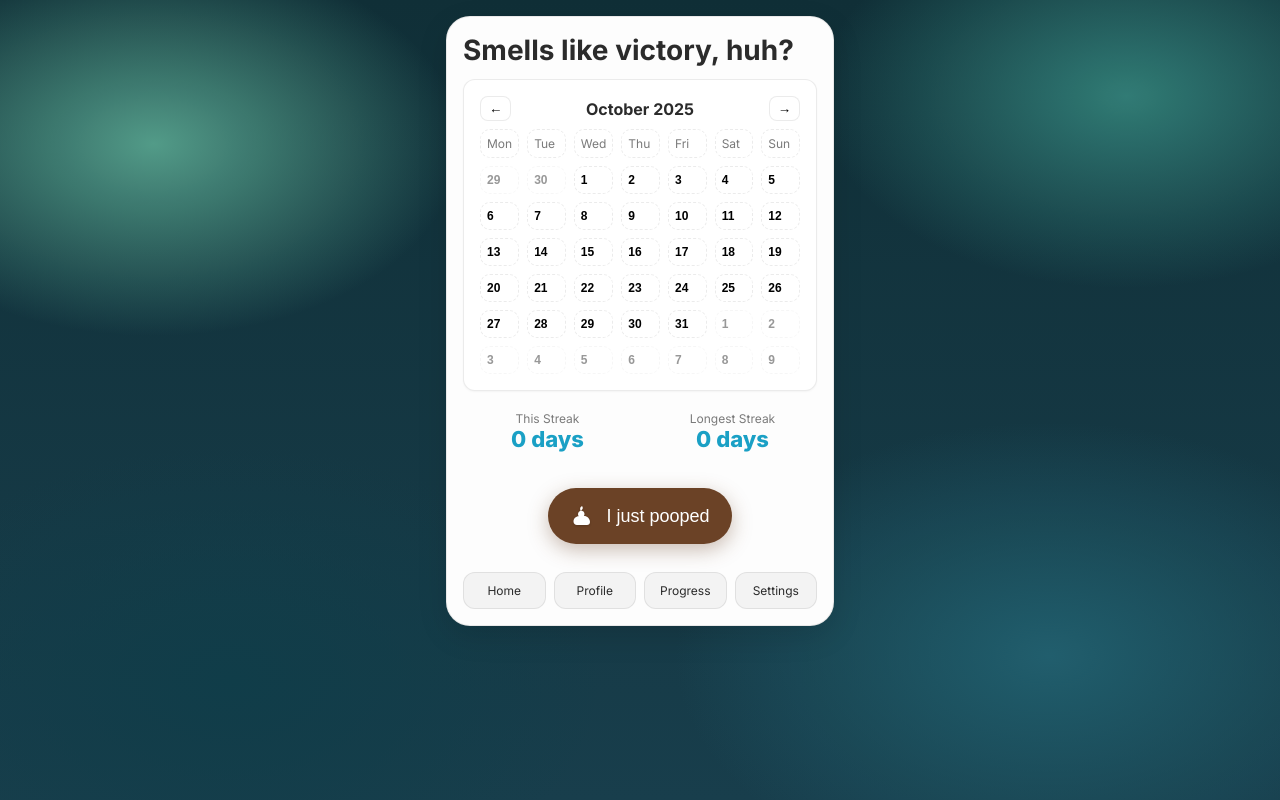
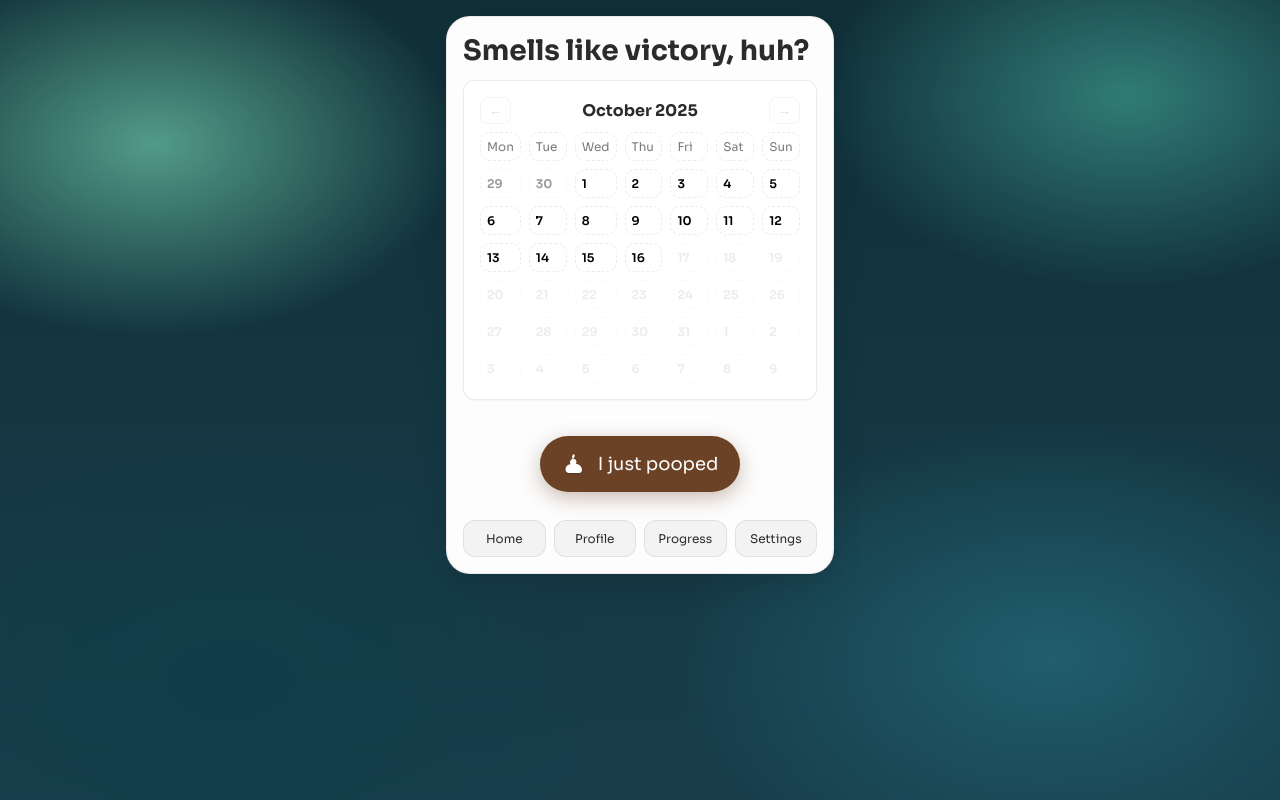
Before and after one commit to jrienda/https---github.com-jrienda-poopr, a Next.js app: page / in a window 1280 px wide. Built offline with nearby package versions, Linux system fonts and the light colour scheme.

Commit message:
feat: 5-option consistency grid + centered buttons; limit calendar to today and data earliest; Sora font applied globally; flowing animated gradient

```diff
--- a/app/globals.css
+++ b/app/globals.css
@@ -24,6 +24,10 @@ body {
   color: var(--text);
   -webkit-font-smoothing: antialiased;
   -moz-osx-font-smoothing: grayscale;
+}
+/* Ensure Sora applies to all text elements */
+body, h1, h2, h3, h4, h5, h6, p, a, span, button, input, textarea, label, div {
+  font-family: inherit;
 }
 
 /* Dynamic 4‑point animated gradient background */
@@ -269,6 +273,23 @@ body::after {
   background: #fff8f3;
 }
 
+/* 5-option Bristol simplified grid */
+.chart5 {
+  display: grid;
+  grid-template-columns: repeat(3, 1fr);
+  grid-auto-rows: 72px;
+  gap: 8px;
+}
+.chart5 button {
+  border: 1px solid var(--ring);
+  border-radius: 12px;
+  background: #fff;
+  padding: 8px 10px;
+  text-align: center;
+  display: flex; align-items: center; justify-content: center;
+}
+.chip-label { font-weight: 700; }
+
 .actions { display: flex; gap: 8px; justify-content: flex-end; margin-top: 12px; }
 .actions button { padding: 10px 14px; border-radius: 10px; border: 1px solid var(--ring); cursor: pointer; }
 .primary { background: var(--poop); color: white; border-color: var(--poop); }
--- a/app/layout.tsx
+++ b/app/layout.tsx
@@ -1,8 +1,8 @@
 import "./globals.css";
 import type { Metadata } from "next";
-import { Inter } from "next/font/google";
+import { Sora } from "next/font/google";
 
-const inter = Inter({ subsets: ["latin"] });
+const font = Sora({ subsets: ["latin"], weight: ["300","400","600","700","800"] });
 
 export const metadata: Metadata = {
   title: "PooPr",
@@ -16,7 +16,7 @@ export default function RootLayout({
 }) {
   return (
     <html lang="en">
-      <body className={inter.className}>{children}</body>
+      <body className={font.className}>{children}</body>
     </html>
   );
 }
--- a/app/page.tsx
+++ b/app/page.tsx
@@ -72,6 +72,8 @@ function MonthCalendar({
   onNext,
   onDayClick,
   streakKeys,
+  canGoNext,
+  canGoPrev,
 }: {
   entries: PoopEntry[];
   year: number;
@@ -80,6 +82,8 @@ function MonthCalendar({
   onNext: () => void;
   onDayClick?: (d: Date) => void;
   streakKeys?: Set<string>;
+  canGoNext: boolean;
+  canGoPrev: boolean;
 }) {
 
   const days = useMemo(() => {
@@ -115,11 +119,11 @@ function MonthCalendar({
   return (
     <div className="card">
       <div className="row" style={{ justifyContent: "space-between", marginBottom: 8 }}>
-        <button aria-label="Previous month" onClick={onPrev} style={{ border: "1px solid var(--ring)", borderRadius: 8, padding: "4px 8px", background: "#fff", cursor: "pointer" }}>
+        <button aria-label="Previous month" onClick={() => { if (canGoPrev) onPrev(); }} disabled={!canGoPrev} style={{ border: "1px solid var(--ring)", borderRadius: 8, padding: "4px 8px", background: "#fff", cursor: canGoPrev ? "pointer" : "not-allowed", opacity: canGoPrev ? 1 : 0.5 }}>
           ←
         </button>
         <div style={{ fontWeight: 700 }}>{monthName}</div>
-        <button aria-label="Next month" onClick={onNext} style={{ border: "1px solid var(--ring)", borderRadius: 8, padding: "4px 8px", background: "#fff", cursor: "pointer" }}>
+        <button aria-label="Next month" onClick={() => { if (canGoNext) onNext(); }} disabled={!canGoNext} style={{ border: "1px solid var(--ring)", borderRadius: 8, padding: "4px 8px", background: "#fff", cursor: canGoNext ? "pointer" : "not-allowed", opacity: canGoNext ? 1 : 0.5 }}>
           →
         </button>
       </div>
@@ -133,14 +137,16 @@ function MonthCalendar({
           const isCurrentMonth = d.getMonth() === month;
           const has = entryKeys.has(toKey(d));
           const k = toKey(d);
+          const isFuture = +startOfDay(d) > +startOfDay(new Date());
           const inStreak = streakKeys?.has(k);
           return (
             <button
               key={d.toISOString() || Math.random()}
               className={`day${has ? " pooped" : ""}${inStreak ? " streak" : ""}`}
               aria-label={d.toDateString()}
-              style={{ opacity: isCurrentMonth ? 1 : 0.4, background: "#fff", border: "1px dashed var(--ring)", borderRadius: 10, cursor: "pointer" }}
-              onClick={() => onDayClick?.(d)}
+              disabled={isFuture}
+              style={{ opacity: isFuture ? 0.25 : (isCurrentMonth ? 1 : 0.4), background: "#fff", border: "1px dashed var(--ring)", borderRadius: 10, cursor: isFuture ? "default" : "pointer" }}
+              onClick={() => { if (!isFuture) onDayClick?.(d); }}
             >
               <div className="day-date">{formatDateNum(d)}</div>
               {has ? <div className="poop-dot" title="Pooped" /> : null}
@@ -154,7 +160,7 @@ function MonthCalendar({
 
 type Draft = {
   whenIso: string;
-  bristolType: 1 | 2 | 3 | 4 | 5 | 6 | 7;
+  bristolType: 1 | 2 | 3 | 4 | 5 | 6 | 7; // keeping for storage compatibility; we'll map 5-option to these
   hadBlood: boolean;
 };
 
@@ -227,39 +233,34 @@ function PoopForm({
         <h3 style={{ margin: 0 }}>Log a poop</h3>
         {/* Date & Time removed per request; entries will use the provided timestamp */}
         <div className="stack">
-          <span className="muted">Bristol stool chart</span>
-          <div className="chart">
-            {([1, 2, 3, 4, 5, 6, 7] as const).map((n) => (
-              <button
-                key={n}
-                aria-pressed={bristolType === n}
-                onClick={() => setBristolType(n)}
-                title={`Type ${n}`}
-                style={{ gridColumn: n <= 4 ? n : n - 3, gridRow: n <= 4 ? 1 : 2 }}
-              >
-                <img
-                  src={`/bristol/type${n}.svg`}
-                  alt={`Bristol type ${n}`}
-                  style={{ width: "100%", height: 48, objectFit: "contain" }}
-                />
-                <div style={{ fontWeight: 600, marginTop: 4, fontSize: 14 }}>Type {n}</div>
-                <div className="muted" style={{ fontSize: 10 }}>
-                  {n === 1
-                    ? "Hard, separate lumps"
-                    : n === 2
-                    ? "Lumpy, sausage-shaped"
-                    : n === 3
-                    ? "Sausage with cracks"
-                    : n === 4
-                    ? "Smooth, soft (ideal)"
-                    : n === 5
-                    ? "Soft blobs, pass easily"
-                    : n === 6
-                    ? "Mushy, fluffy pieces"
-                    : "Watery, no solid pieces"}
-                </div>
-              </button>
-            ))}
+          <span className="muted">Consistency</span>
+          <div className="chart5">
+            {[
+              { key: "liquid", label: "Liquid", color: "#c28b5a", mapTo: 7 },
+              { key: "mushy", label: "Mushy", color: "#a66e46", mapTo: 6 },
+              { key: "soft", label: "Soft", color: "#8e5c3a", mapTo: 5 },
+              { key: "normal", label: "Normal", color: "#6f4a2d", mapTo: 4 },
+              { key: "hard", label: "Hard", color: "#4b2f1c", mapTo: 2 },
+              { key: "lumps", label: "Separated lumps", color: "#3a2315", mapTo: 1 },
+            ].map((opt, idx) => {
+              const selected = bristolType === (opt.mapTo as any);
+              return (
+                <button
+                  key={opt.key}
+                  aria-pressed={selected}
+                  onClick={() => setBristolType(opt.mapTo as any)}
+                  style={{
+                    background: selected ? opt.color : "#fff",
+                    color: selected ? "#fff" : "inherit",
+                    border: `3px solid ${opt.color}`,
+                    gridColumn: (idx % 3) + 1,
+                    gridRow: Math.floor(idx / 3) + 1,
+                  }}
+                >
+                  <span className="chip-label">{opt.label}</span>
+                </button>
+              );
+            })}
           </div>
         </div>
         <label className="blood-toggle">
@@ -378,6 +379,20 @@ export default function Page() {
     return { currentStreak: current, longestStreak: longest, currentStreakKeys: currentKeys };
   }, [entries]);
 
+  const daysSinceLast = useMemo(() => {
+    if (entries.length === 0) return null;
+    let latest: Date | null = null;
+    for (const e of entries) {
+      const d = new Date(e.timestampIso);
+      if (!isNaN(d.getTime()) && (!latest || d > latest)) latest = d;
+    }
+    if (!latest) return null;
+    const today = startOfDay(new Date());
+    const lastDay = startOfDay(latest);
+    const diff = Math.floor((+today - +lastDay) / (24 * 3600 * 1000));
+    return diff; // 0=today, 1=yesterday
+  }, [entries]);
+
   function DayEntriesModal({ date, entries, onClose, onRequestDelete, onRequestEdit }: {
     date: Date;
     entries: PoopEntry[];
@@ -477,18 +492,28 @@ export default function Page() {
           }}
           onDayClick={(d) => setDayModal(d)}
           streakKeys={currentStreakKeys}
+        canGoNext={new Date(viewYear, viewMonth, 1) < new Date(new Date().getFullYear(), new Date().getMonth(), 1)}
+          canGoPrev={(function(){
+            if (entries.length === 0) return false;
+            let earliest: Date | null = null;
+            for (const e of entries) {
+              const d = new Date(e.timestampIso);
+              if (!isNaN(d.getTime()) && (!earliest || d < earliest)) earliest = d;
+            }
+            if (!earliest) return false;
+            const earliestMonth = new Date(earliest.getFullYear(), earliest.getMonth(), 1);
+            return new Date(viewYear, viewMonth, 1) > earliestMonth;
+          })()}
         />
 
-        <div className="stats">
-          <div className="stat-card">
-            <div className="stat-title">This Streak</div>
-            <div className="stat-value">{currentStreak} {currentStreak === 1 ? "day" : "days"}</div>
+        {daysSinceLast !== null && daysSinceLast !== 1 ? (
+          <div className="stats" style={{ gridTemplateColumns: "1fr" }}>
+            <div className="stat-card">
+              <div className="stat-title">Days since last poop</div>
+              <div className="stat-value">{daysSinceLast} {daysSinceLast === 1 ? "day" : "days"}</div>
+            </div>
           </div>
-          <div className="stat-card">
-            <div className="stat-title">Longest Streak</div>
-            <div className="stat-value">{longestStreak} {longestStreak === 1 ? "day" : "days"}</div>
-          </div>
-        </div>
+        ) : null}
 
         <div className="footer">
           <button className="poop-button" onClick={() => setShowForm(true)}>
```
